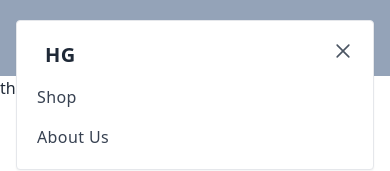
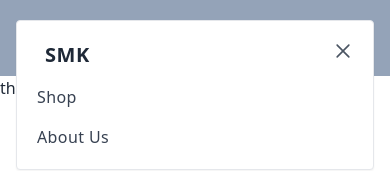
Before and after one commit to morshedalam39/chef-recipes-firebase-auth, a React (Vite) app: page / in a window 390 px wide. Both pictures are taken after a click on the button "Open Menu". Shown: the top 171 px of the page. Built offline with nearby package versions, Linux system fonts and the light colour scheme.

Commit message:
header add

```diff
--- a/src/pages/Shared/Header/Header.jsx
+++ b/src/pages/Shared/Header/Header.jsx
@@ -9,8 +9,8 @@ const Header = () => {
       <div className="relative flex items-center justify-between">
         <Link
           to="/"
-          aria-label="HeroGadget"
-          title="HeroGadget"
+          aria-label="SmittenKitchen"
+          title="SmittenKitchen"
           className="inline-flex items-center"
         >
 
@@ -89,13 +89,13 @@ const Header = () => {
                   <div>
                     <Link
                       to="/"
-                      aria-label="HeroGadget"
-                      title="HeroGadget"
+                      aria-label="SmittenKitchen"
+                      title="SmittenKitchen"
                       className="inline-flex items-center"
                     >
 
                       <span className="ml-2 text-xl font-bold tracking-wide text-gray-800 uppercase">
-                        HG
+                       SMK
                       </span>
                     </Link>
                   </div>
```
